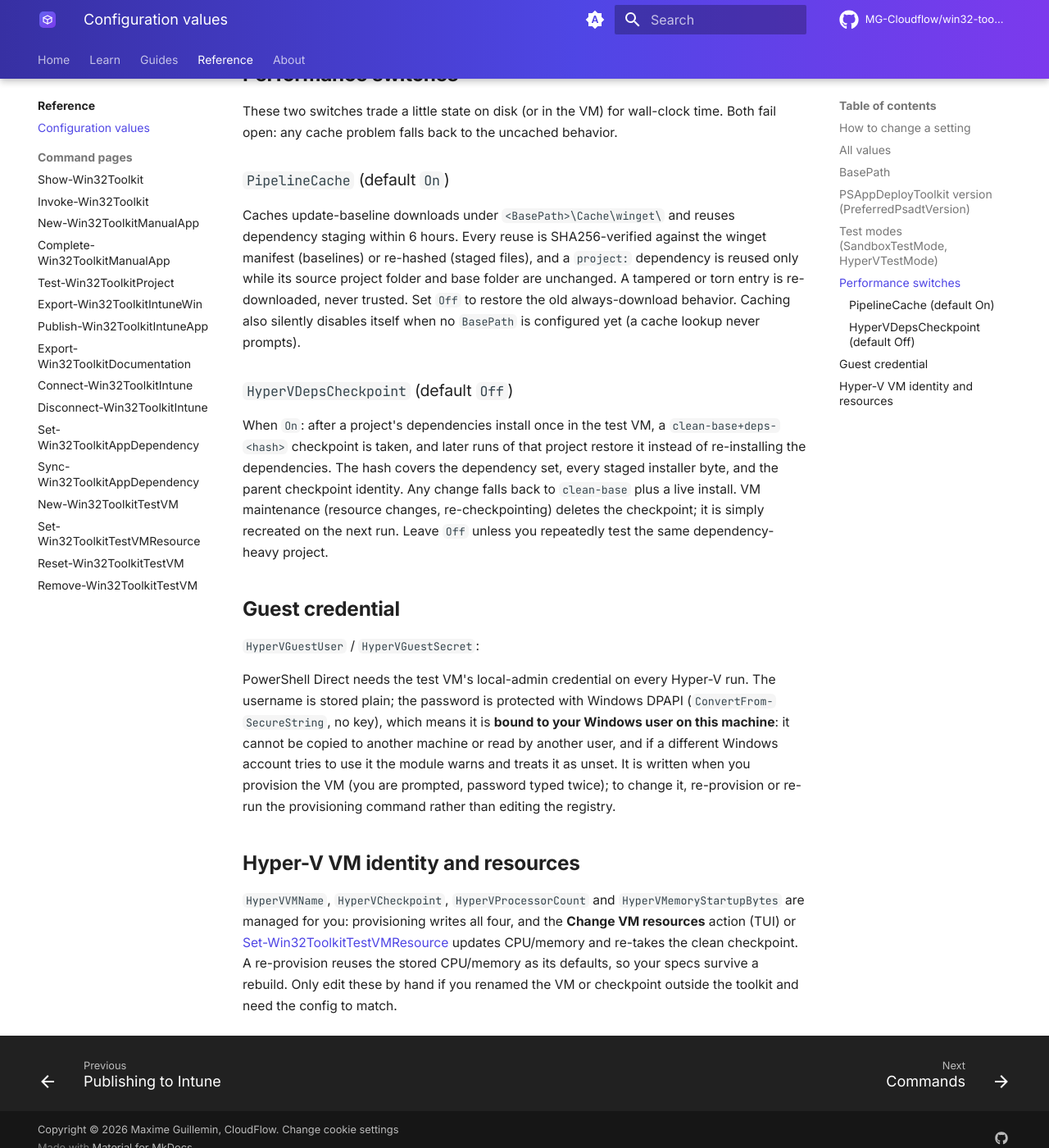
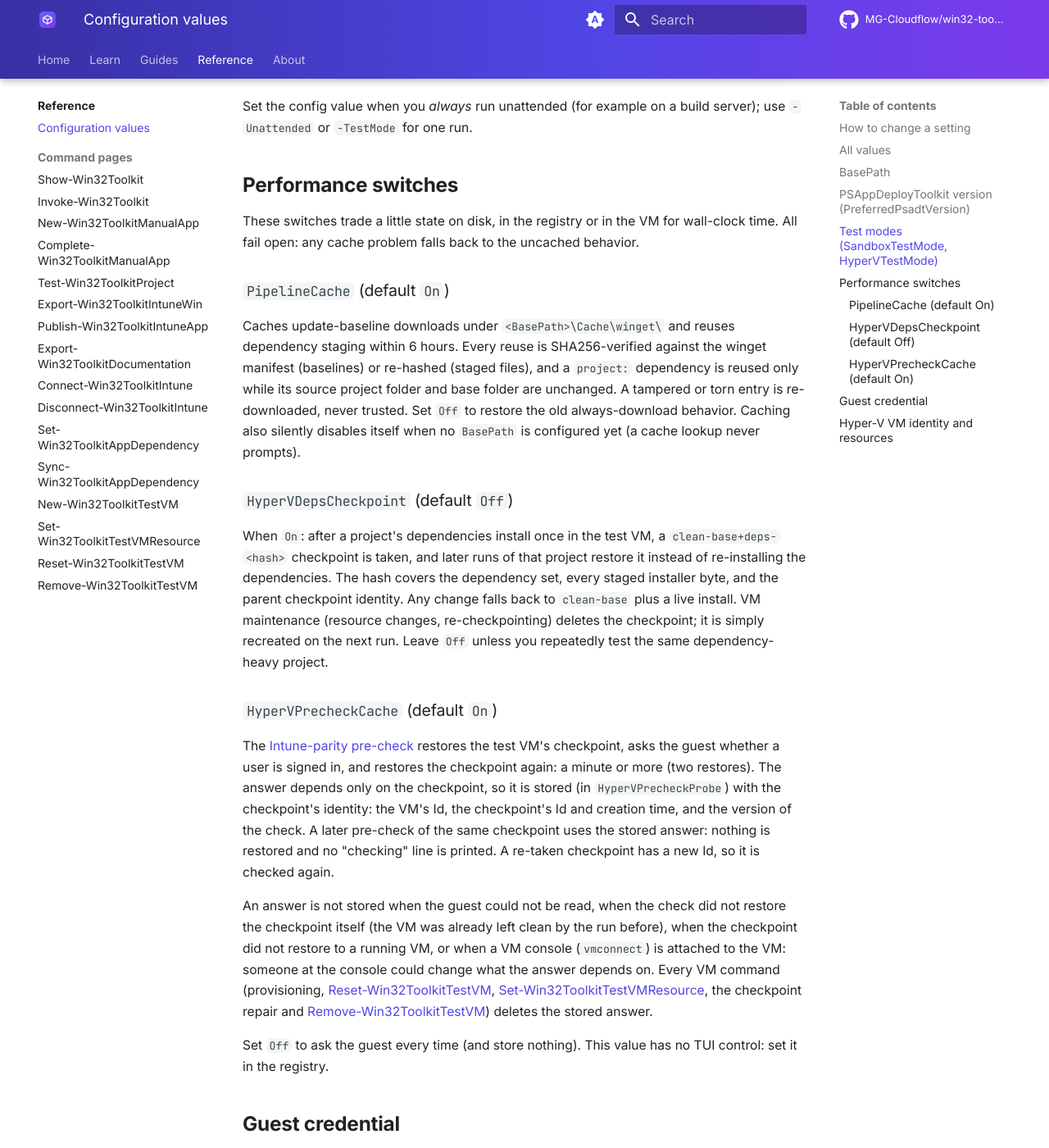
Before and after one commit to MG-Cloudflow/win32-toolkit, an MkDocs documentation site: the page built from docs/configuration.md, in a window 1280 px wide and 1400 px high, scrolled down 4039 px. Shown: the whole window at 82% size. Built offline with MkDocs 1.6.1 and Material for MkDocs 9.7.7, drawn with Linux system fonts in a browser that asks for light colours; comment, search, counter and statistics services are not loaded; some of the changed text lies outside the part shown.

Commit message:
feat(test): remember the Intune-parity pre-check answer per test VM checkpoint
Hyper-V speed-up PR 1 (D3, A-5, V-9, V-10, V-Fe12). Every unattended Hyper-V test of an
at-risk PSADT 4.1 package spent about two and a half minutes restoring the checkpoint,
asking the guest whether a user is signed in and restoring it again, although the answer
depends only on the checkpoint.

- The answer is stored in HyperVPrecheckProbe (Get-/Set-Win32ToolkitParityProbeCache), keyed
  on the VM Id, the checkpoint Id and creation time and a probe version; one strict
  pattern, GUIDs and integers only. A hit restores nothing and prints no host line (one
  verbose line) and gives the same Blocked/Message/Notes/NotRun as the live check.
- Stored only when the answer is complete, the open restored the checkpoint and landed
  warm, and no VM console (Test-Win32ToolkitVMConnectOpen, fail-safe) is seen right after
  the open, right after the probe and when storing.
- HyperVPrecheckCache Off asks the guest every time and stores nothing.
- Clear-Win32ToolkitParityProbeCache (the only registry delete of this round) removes the
  stored answers; Clear-Win32ToolkitHyperVStateCache calls it unless -MarkerOnly, so every
  VM command starts over.
- The pre-check result gains FromCache, Seconds and Lane (the run record's Timing and Lane).
- A tripwire pins the guest sign-in probe's definition: changing it needs a new ProbeVersion.
- docs/configuration.md and docs/testing.md describe the cache (a live check restores the
  checkpoint twice: a minute or more).

Co-Authored-By: Claude Opus 5.5 <noreply@anthropic.com>

```diff
--- a/docs/configuration.md
+++ b/docs/configuration.md
@@ -42,6 +42,8 @@ Do **not** hand-edit `HyperVGuestUser` / `HyperVGuestSecret`. See [Guest credent
 | `HyperVMemoryStartupBytes` | `4294967296` (4 GB) | bytes | Startup memory used at (re-)provisioning and shown in the TUI. |
 | `HyperVGuestUser` | *(not set)* | username | Local-admin account inside the test VM (for PowerShell Direct). |
 | `HyperVGuestSecret` | *(not set)* | DPAPI blob | The guest admin password, encrypted. Never store a plain-text password here. |
+| `HyperVPrecheckCache` | `On` | `On`, `Off` | Keep the Intune-parity pre-check's answer per test VM checkpoint (see below). |
+| `HyperVPrecheckProbe` | *(not set)* | written by the toolkit | The stored pre-check answer. Never edit it; the VM commands delete it. |
 
 ## BasePath
 
@@ -86,7 +88,7 @@ Set the config value when you *always* run unattended (for example on a build se
 
 ## Performance switches
 
-These two switches trade a little state on disk (or in the VM) for wall-clock time. Both fail open: any cache problem falls back to the uncached behavior.
+These switches trade a little state on disk, in the registry or in the VM for wall-clock time. All fail open: any cache problem falls back to the uncached behavior.
 
 ### `PipelineCache` (default `On`)
 
@@ -95,6 +97,14 @@ Caches update-baseline downloads under `<BasePath>\Cache\winget\` and reuses dep
 ### `HyperVDepsCheckpoint` (default `Off`)
 
 When `On`: after a project's dependencies install once in the test VM, a `clean-base+deps-<hash>` checkpoint is taken, and later runs of that project restore it instead of re-installing the dependencies. The hash covers the dependency set, every staged installer byte, and the parent checkpoint identity. Any change falls back to `clean-base` plus a live install. VM maintenance (resource changes, re-checkpointing) deletes the checkpoint; it is simply recreated on the next run. Leave `Off` unless you repeatedly test the same dependency-heavy project.
+
+### `HyperVPrecheckCache` (default `On`)
+
+The [Intune-parity pre-check](testing.md#watched-vs-unattended) restores the test VM's checkpoint, asks the guest whether a user is signed in, and restores the checkpoint again: a minute or more (two restores). The answer depends only on the checkpoint, so it is stored (in `HyperVPrecheckProbe`) with the checkpoint's identity: the VM's Id, the checkpoint's Id and creation time, and the version of the check. A later pre-check of the same checkpoint uses the stored answer: nothing is restored and no "checking" line is printed. A re-taken checkpoint has a new Id, so it is checked again.
+
+An answer is not stored when the guest could not be read, when the check did not restore the checkpoint itself (the VM was already left clean by the run before), when the checkpoint did not restore to a running VM, or when a VM console (`vmconnect`) is attached to the VM: someone at the console could change what the answer depends on. Every VM command (provisioning, [Reset-Win32ToolkitTestVM](reference/Reset-Win32ToolkitTestVM.md), [Set-Win32ToolkitTestVMResource](reference/Set-Win32ToolkitTestVMResource.md), the checkpoint repair and [Remove-Win32ToolkitTestVM](reference/Remove-Win32ToolkitTestVM.md)) deletes the stored answer.
+
+Set `Off` to ask the guest every time (and store nothing). This value has no TUI control: set it in the registry.
 
 ## Guest credential
 
```
Also changed, not shown: docs/testing.md (+3 -1 lines), 12 other files.
